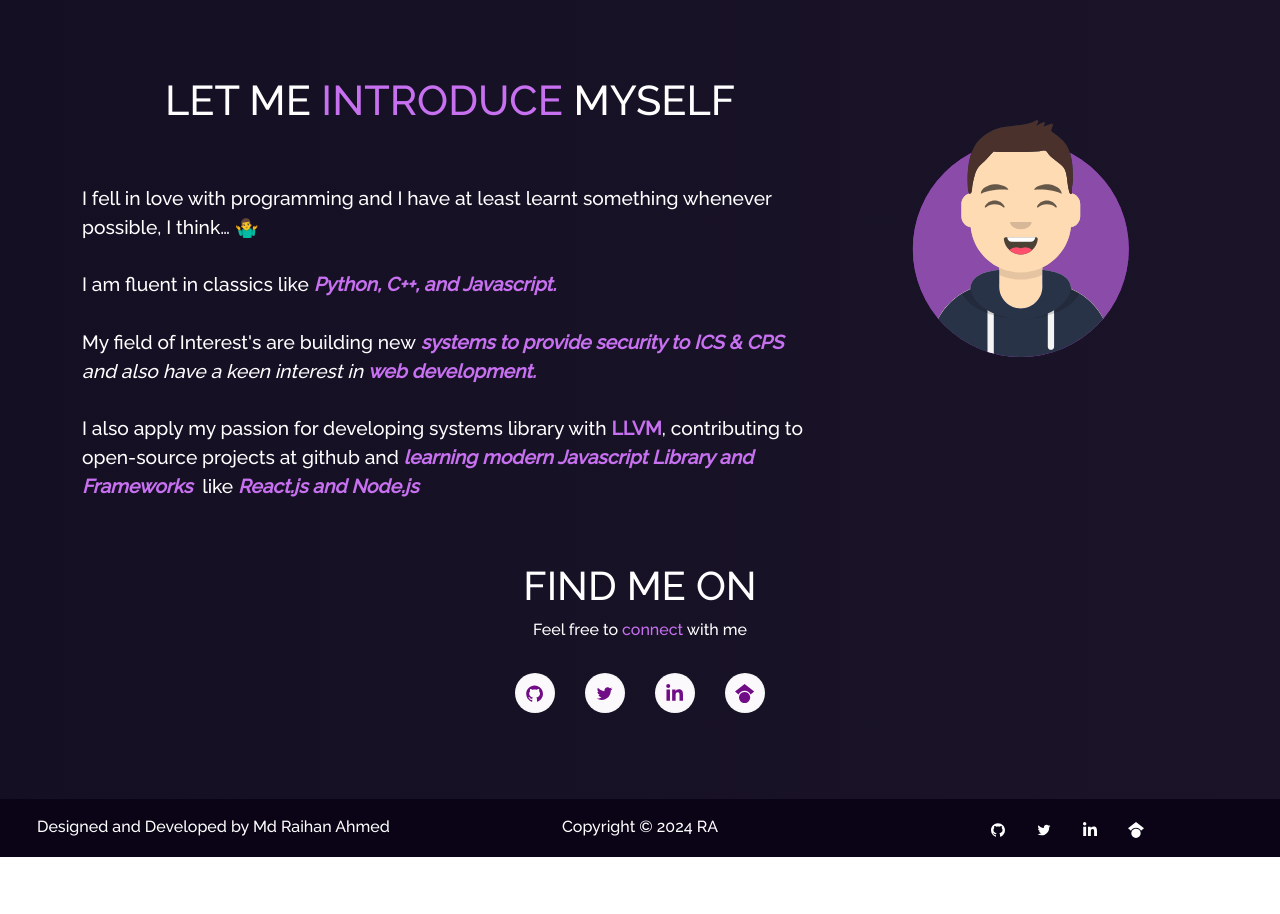
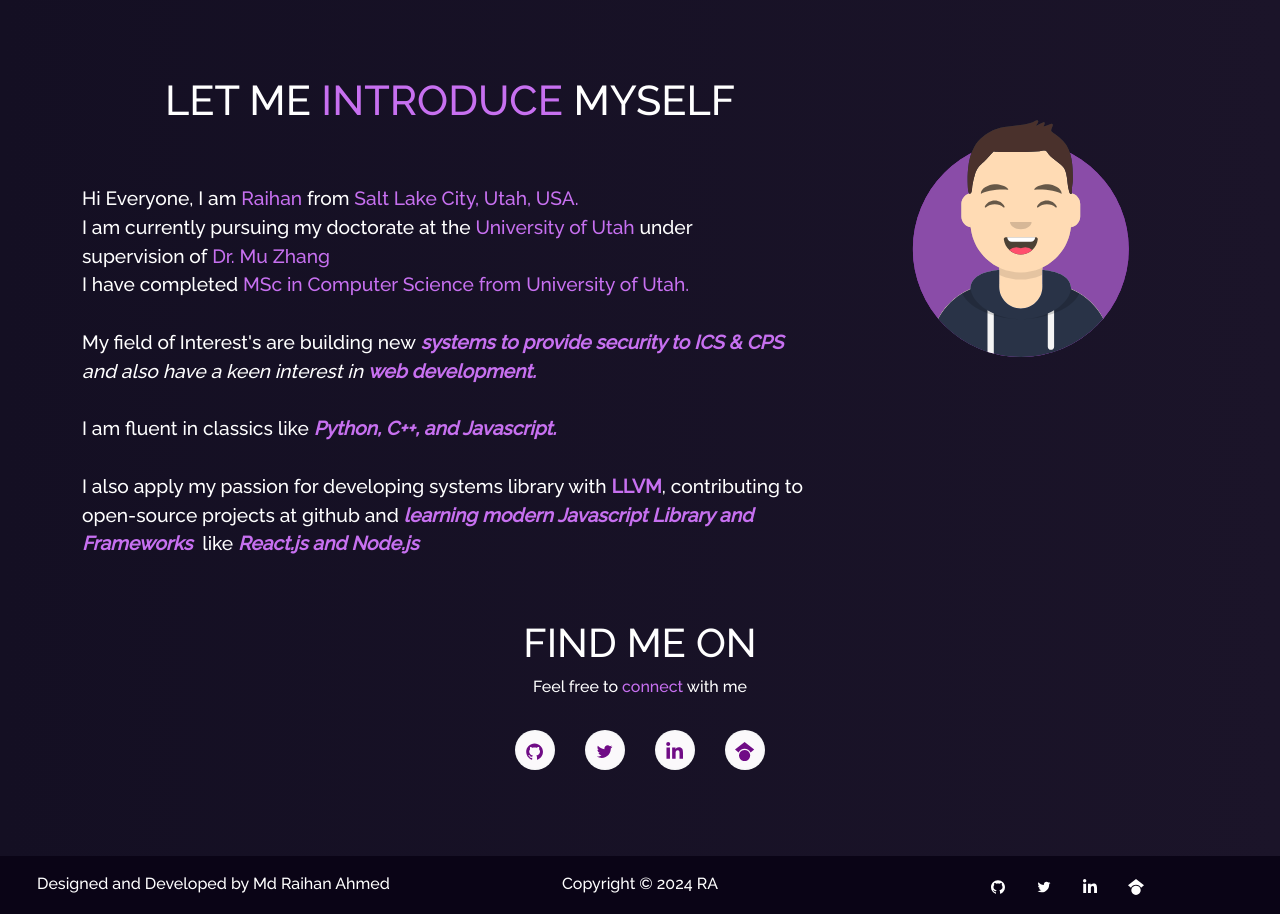
Before and after one commit to mdrahmed/mdrahmed.github.io, a React (Create React App) app: page / in a window 1280 px wide. Shown: the part 800-1714 px from the top of the page. Before the commit the page ends 1657 px from the top, so only its background shows below. Built offline with nearby package versions, Linux system fonts and the light colour scheme.

Commit message:
site updated

```diff
--- a/src/components/About/AboutCard.js
+++ b/src/components/About/AboutCard.js
@@ -8,13 +8,7 @@
       <Card.Body>
         <blockquote className="blockquote mb-0">
           <p style={{ textAlign: "justify" }}>
-            Hi Everyone, I am <span className="purple"> Raihan </span>
-            from <span className="purple"> Salt Lake City, Utah, USA</span>
-            <br />
-            I am currently pursuing my doctorate at the <span className="purple">University of Utah</span> under supervision of <span className="purple">Dr. Mu Zhang.</span>
-            <br />
-            I have completed <span className="purple">MSc in Computer Science from University of Utah.</span>
-            <br />
+            I fell in love with programming and I have at least learnt something whenever possible, I think… 🤷‍♂️.
             <br />
             Apart from coding and reading research papers, some other activities that I love to do!
           </p>
--- a/src/components/Home/Home2.js
+++ b/src/components/Home/Home2.js
@@ -19,15 +19,25 @@
             <h1 style={{ fontSize: "2.6em" }}>
               LET ME <span className="purple"> INTRODUCE </span> MYSELF
             </h1>
+
             <p className="home-about-body">
-              I fell in love with programming and I have at least learnt
-              something whenever possible, I think… 🤷‍♂️
+              Hi Everyone, I am <span className="purple"> Raihan </span>
+              from <span className="purple"> Salt Lake City, Utah, USA.</span>
               <br />
-              <br />I am fluent in classics like
-              <i>
-                <b className="purple"> Python, C++, and Javascript. </b>
-              </i>
+              I am currently pursuing my doctorate at the&nbsp;
+              <span className="purple">
+                <a href="https://www.utah.edu/" target="_blank" class="purple-link">University of Utah</a>
+              </span> under
+              <br/>
+              supervision of&nbsp;
+              <span className="purple">
+                <a href="https://sites.google.com/site/muzhang82/" target="_blank" class="purple-link">Dr. Mu Zhang</a>
+               </span>
               <br />
+              I have completed <span className="purple">MSc in Computer Science from University of Utah.</span>
+              <br />
+              {/* <br /> */}
+
               <br />
               My field of Interest's are building new&nbsp;
               <i>
@@ -36,6 +46,13 @@
                 <b className="purple">
                   web development.
                 </b>
+              </i>
+              <br />
+              <br />
+
+              I am fluent in classics like
+              <i>
+                <b className="purple"> Python, C++, and Javascript. </b>
               </i>
               <br />
               <br />
--- a/src/components/Navbar.js
+++ b/src/components/Navbar.js
@@ -78,7 +78,7 @@
                 <AiOutlineFundProjectionScreen
                   style={{ marginBottom: "2px" }}
                 />{" "}
-                Projects
+                Research & Projects
               </Nav.Link>
             </Nav.Item>
 
--- a/src/components/Projects/Projects.js
+++ b/src/components/Projects/Projects.js
@@ -33,7 +33,7 @@
               // or, use this template: https://mediamodifier.com/mockup/closeup-macbook-laptop-screen-mockup-generator/1175
               imgPath={icstracker}
               // isBlog={false}
-              title="ICSTracker"
+              title="ICSTracker (Ph.D. 1st Proj)"
               description="Advanced Persistent Threat (APT) attacks are increasingly targeting modern factory floors, necessitating audit logging-based provenance analysis for safe recovery. To help solve this issue, I implemented ICSTracker, a physical process-aware, cross-iteration, and cross-domain approach to backtracking intrusions in Industrial Control Systems (ICS), using the LLVM compiler set, C++, and Python. ICSTracker automatically recovers the physical semantics of controller routines, reconstructs data dependencies, and associates controller operations with OS-level events, significantly outperforming previous techniques."
               ghLink="https://github.com/icstracker/icstracker"
               // demoLink="https://chatify-49.web.app/"
--- a/src/style.css
+++ b/src/style.css
@@ -17,6 +17,32 @@
 .purple {
   color: var(--imp-text-color) !important;
 }
+
+.purple-link {
+  text-decoration: none;
+  color: inherit;
+  position: relative;
+}
+
+.purple-link::after {
+  content: '';
+  position: absolute;
+  width: 100%;
+  height: 2px;
+  bottom: 0;
+  left: 0;
+  /* background-color: purple; */
+  background-color: var(--imp-text-color) !important;
+  visibility: hidden;
+  transform: scaleX(0);
+  transition: all 0.3s ease-in-out;
+}
+
+.purple-link:hover::after {
+  visibility: visible;
+  transform: scaleX(1);
+}
+
 
 button:focus {
   box-shadow: none !important;
```
